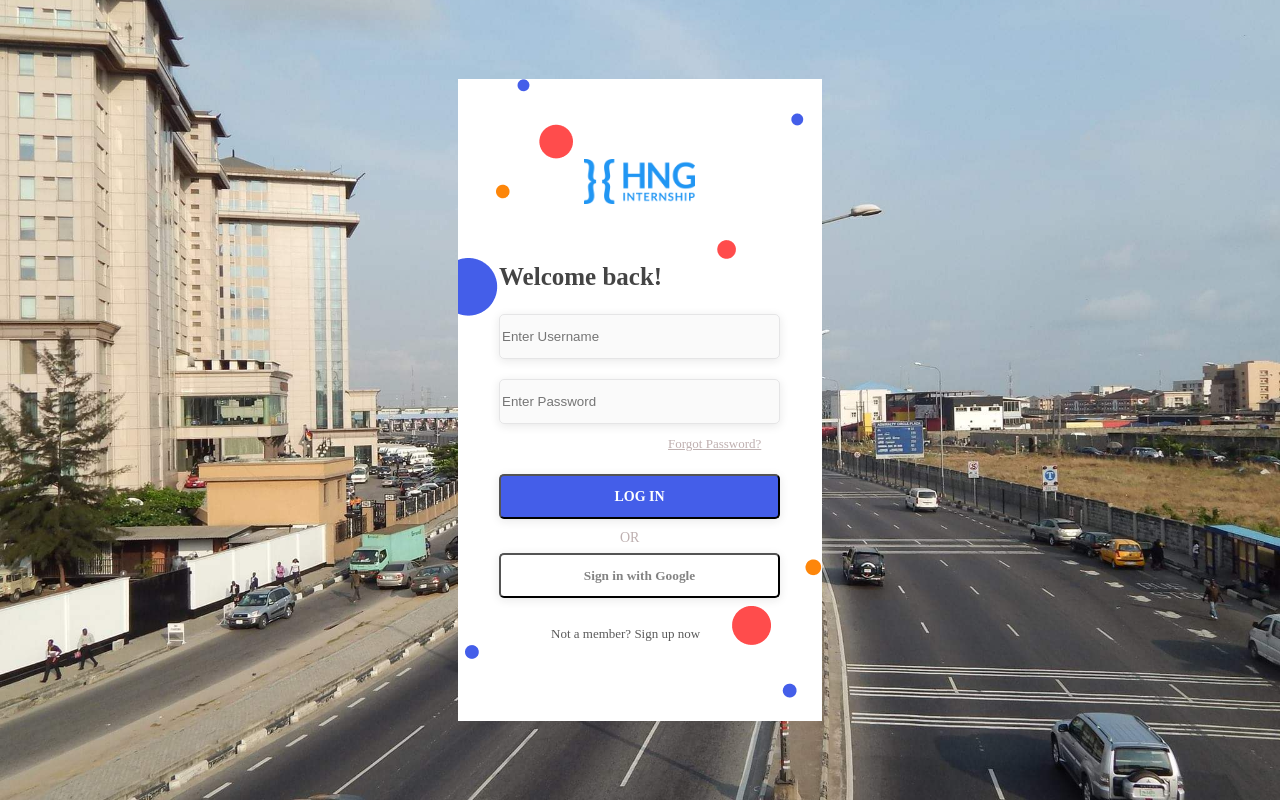
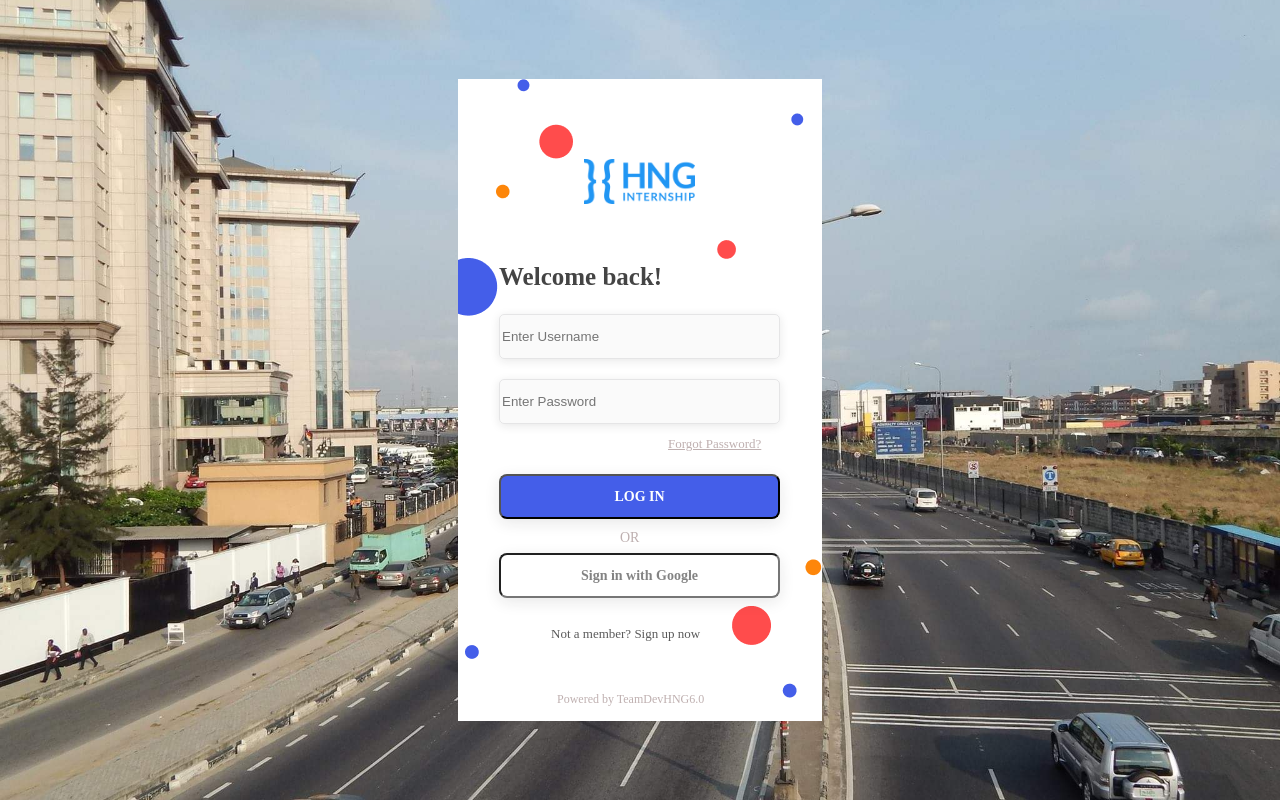
Before and after one commit to hngi/login, a plain HTML site: page login form/index.html in a window 1280 px wide. Drawn offline with Linux system fonts and the light colour scheme.

Commit message:
Add files via upload

```diff
--- a/login form/index.html
+++ b/login form/index.html
@@ -8,15 +8,17 @@
         <img src="avatar.png" class="avatar">
         <h1>Welcome back!</h1>
         <h2>OR</h2>
+         <h3>Powered by TeamDevHNG6.0</h3>
         <form>
 
             <input type="text" name="username" placeholder="Enter Username">
 
             <input type="password" name="password" placeholder="Enter Password">
             <input type="submit" name="submit" value="LOG IN">
+            <input type="google" name="submit" value="Sign in with Google">
             <a href="#">Forgot Password?</a>
             <a2 href="#">Not a member? Sign up now</a2>
-            <button class="social gmail"> Sign in with Google</button>
+
         </form>
 
     </div>
--- a/login form/style.css
+++ b/login form/style.css
@@ -68,6 +68,21 @@ text-align: center;
 
 color: rgba(178, 161, 161, 0.84);
 }
+h3{
+	position: absolute;
+width: 165px;
+height: 16px;
+left: 99px;
+top: 600px;
+
+font-family: Nunito;
+font-style: normal;
+font-weight: normal;
+font-size: 12px;
+line-height: 16px;
+
+color: rgba(179, 161, 161, 0.84);
+}
 .login-box p{
 	margin: 0;
 	padding: 0;
@@ -129,20 +144,20 @@ border-radius: 5px;
 .login-box input[type="submit"]
 {
 	pposition: absolute;
-width: 83px;
-height: 45px;
-left: 140px;
-top: 395px;
+
+
 font-family: Nunito Sans;
 font-style: normal;
 font-weight: bold;
 font-size: 14px;
+align-items: center;
+text-align: center;
 
 color: #FFFFFF;
 
 background: #445EE9;
-box-shadow: 0px 2px 10px rgba(34, 34, 34, 0.1);
-border-radius: 5px;
+box-shadow: 0px 4px 15px rgba(34, 34, 34, 0.1);
+border-radius: 8px;
 
 color: #FFFFFF;
 position: absolute;
@@ -173,9 +188,10 @@ color: rgba(179, 161, 161, 0.84);
 }
 .login-box a:hover
 {
-	color:  #39dc79;
+	color:  red;
 }
-button.social
+
+.login-box input[type="google"]
 {
 	position: absolute;
 width: 281px;
@@ -184,16 +200,29 @@ left: 41px;
 top: 474px;
 
 background: #FFFFFF;
-box-shadow: 0px 2px 10px rgba(34, 34, 34, 0.1);
-border-radius: 5px;
-background: url(google);
+box-shadow: 0px 4px 15px rgba(34, 34, 34, 0.1);
+border-radius: 8px;
+
+position: absolute;
+align-items: center;
+text-align: center;
 
 font-family: Nunito Sans;
 font-style: normal;
 font-weight: bold;
+font-size: 14px;
+
+
 color: rgba(90, 90, 90, 0.75);
+}
+.login-box input[type="google"]:hover
+{
+    cursor: pointer;
+    background: blue;
+    color: #000;
+}
 
-}
+
 .login-box a2{
 	position: absolute;
 width: 178px;
@@ -213,6 +242,7 @@ color: #5A5A5A;
 }
 .login-box a2:hover
 {
+	cursor: pointer;
 	color:  red;
 	animation-timing-function: linear;
 }
```
Also changed, not shown: 1 other file.
